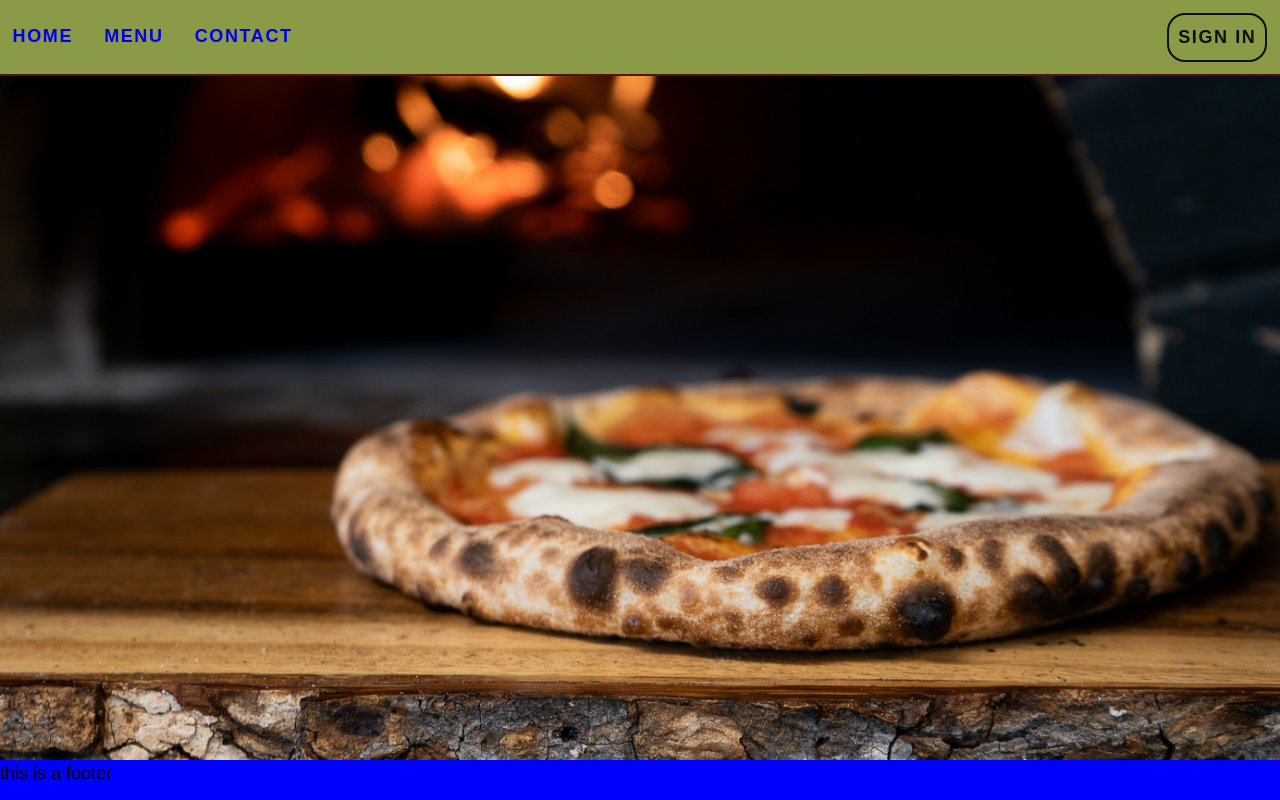
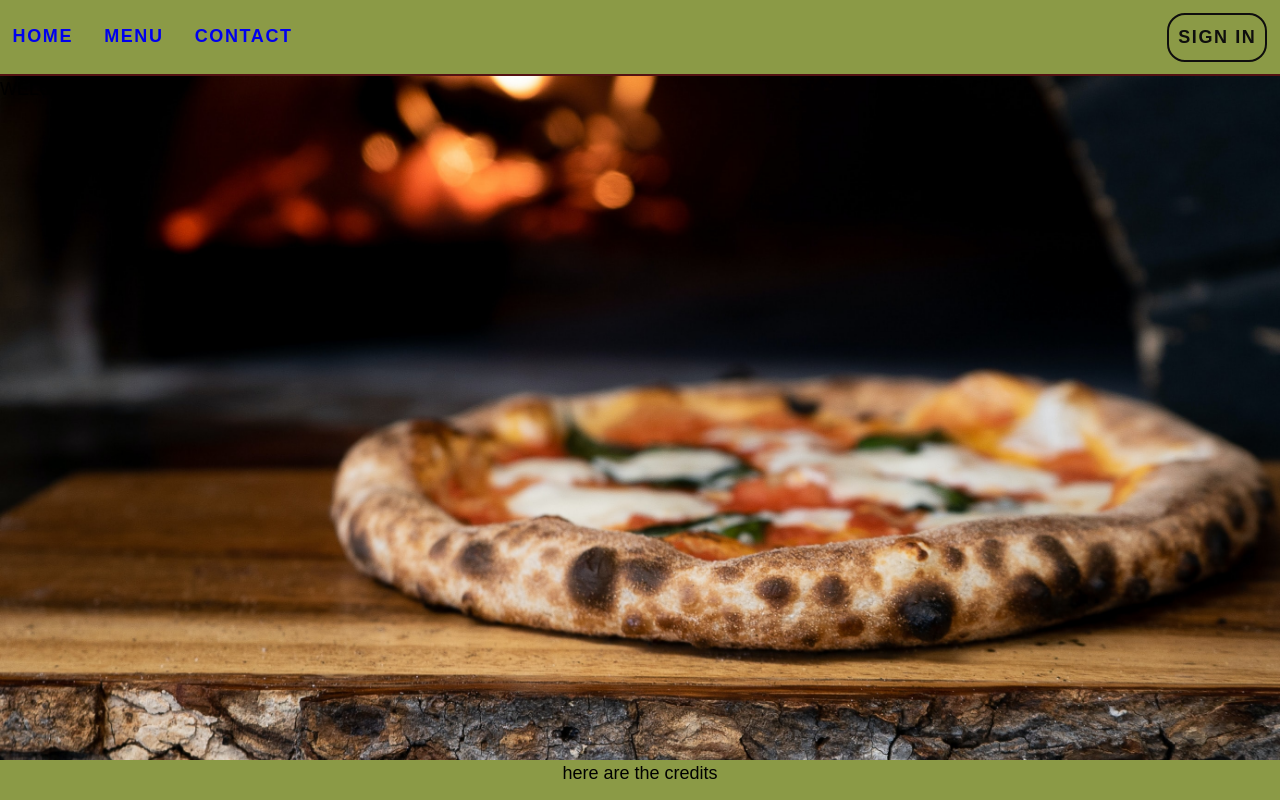
Before and after one commit to Drrecommended/restaurantPage, a website built with webpack: page dist/index.html in a window 1280 px wide. Built offline with nearby package versions, Linux system fonts and the light colour scheme; a web font is replaced by a local one.

Commit message:
added footer

```diff
--- a/src/index.js
+++ b/src/index.js
@@ -6,9 +6,9 @@ import { menu } from './pages/menu'
 import { contact } from './pages/contact'
 import homePhoto from './assets/unsplash1.jpg'
 
-
 const header = document.getElementById('header')
 const content = document.getElementById('content')
+const footer = document.getElementById('footer')
 
 export default function changePage(that) {
   let selectedPage = that.target.dataset.page
@@ -36,9 +36,17 @@ function appendPage(page) {
       break
     default:
       content.appendChild(home())
-
   }
 }
 
+const foot = () => {
+  const credits = document.createElement('p')
+  credits.classList.add('foot')
+  credits.innerText = 'here are the credits'
+  return credits
+}
+
+
 header.appendChild(nav())
 content.appendChild(home())
+footer.appendChild(foot())
--- a/src/style.css
+++ b/src/style.css
@@ -34,18 +34,24 @@ header {
 
 main {
   flex: 1 1 auto;
-  background-color: aqua;
 }
 
 footer {
   flex: 0 1 40px;
-  background-color: blue;
 }
 
-/* nav styling */
+.nav, .foot {
+ background-color: var(--sub);
+}
+
+.foot {
+  text-align: center;
+  width: 100%;
+  height: 40px;
+}
+
 .nav {
   color: var(--font-color);
-  background-color: var(--sub);
   padding: var(--pad);
   align-items: center;
   border-bottom: 2px solid var(--main);
```
Also changed, not shown: dist/index.html, dist/main.js.
